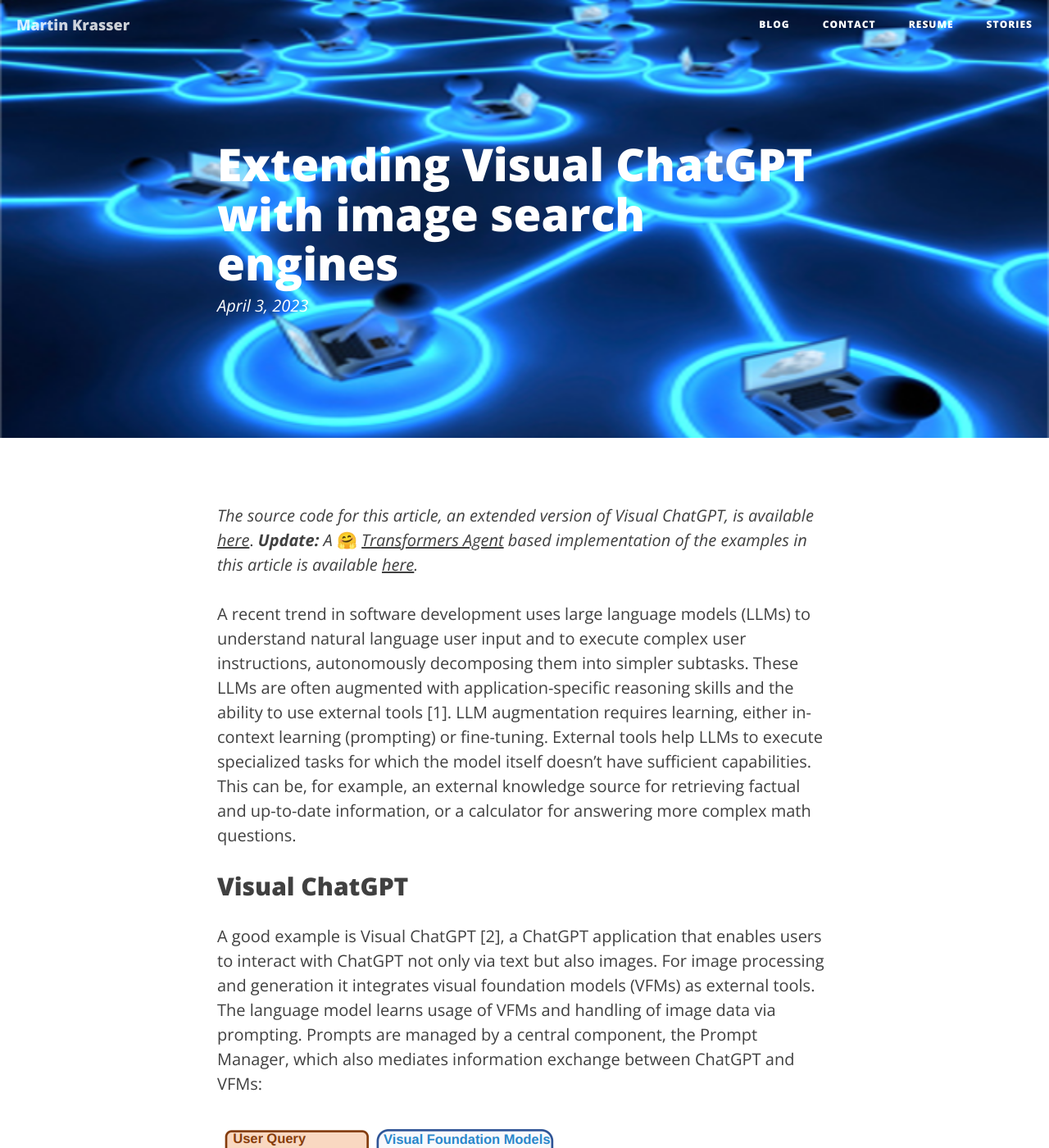
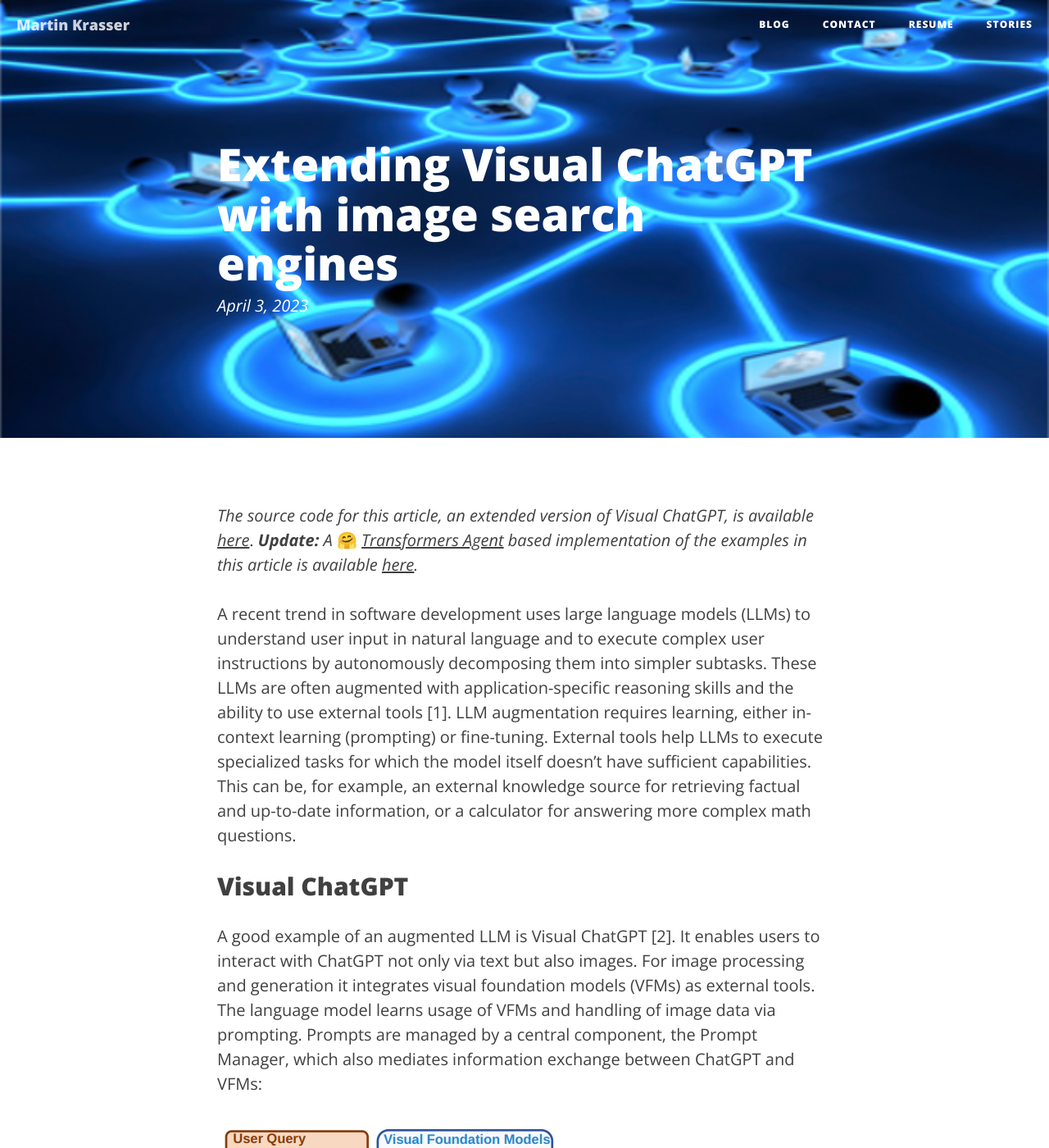
Before and after one commit to krasserm/krasserm.github.io, a Jekyll site: the page built from _posts/2023-04-03-visual-chatgpt-search.md, in a window 1280 px wide and 1400 px high. Shown: the whole window at 82% size. Built offline with Jekyll 4.4.1, drawn with Linux system fonts in a browser that asks for light colours; comment, search, counter and statistics services are not loaded.

Commit message:
Minor wording improvements

```diff
--- a/_posts/2023-04-03-visual-chatgpt-search.md
+++ b/_posts/2023-04-03-visual-chatgpt-search.md
@@ -10,8 +10,8 @@
 ***Update:** A* 🤗 *[Transformers Agent](https://huggingface.co/docs/transformers/transformers_agents) based implementation
 of the examples in this article is available [here](https://colab.research.google.com/github/krasserm/transformers-agent-examples/blob/main/image-search.ipynb).*
 
-A recent trend in software development uses large language models (LLMs) to understand natural language user input and
-to execute complex user instructions, autonomously decomposing them into simpler subtasks. These LLMs are often augmented
+A recent trend in software development uses large language models (LLMs) to understand user input in natural language and
+to execute complex user instructions by autonomously decomposing them into simpler subtasks. These LLMs are often augmented
 with application-specific reasoning skills and the ability to use external tools \[1\]. LLM augmentation requires learning,
 either in-context learning (prompting) or fine-tuning. External tools help LLMs to execute specialized tasks for which the
 model itself doesn't have sufficient capabilities. This can be, for example, an external knowledge source for retrieving
@@ -19,7 +19,7 @@
 
 ## Visual ChatGPT
 
-A good example is Visual ChatGPT \[2\], a ChatGPT application that enables users to interact with ChatGPT not only via
+A good example of an augmented LLM is Visual ChatGPT \[2\]. It enables users to interact with ChatGPT not only via
 text but also images. For image processing and generation it integrates visual foundation models (VFMs) as external
 tools. The language model learns usage of VFMs and handling of image data via prompting. Prompts are managed by a central
 component, the Prompt Manager, which also mediates information exchange between ChatGPT and VFMs:
```
